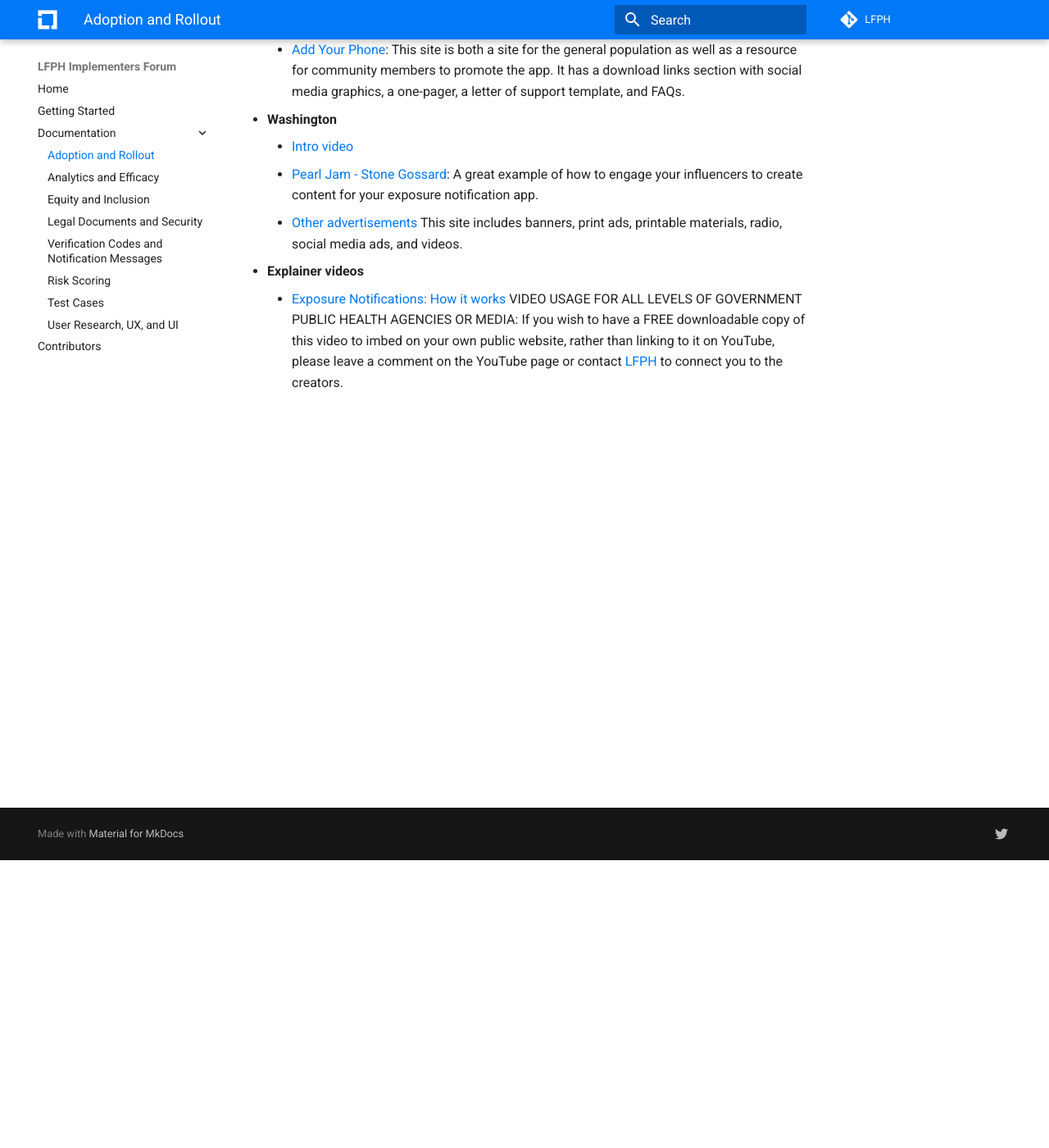
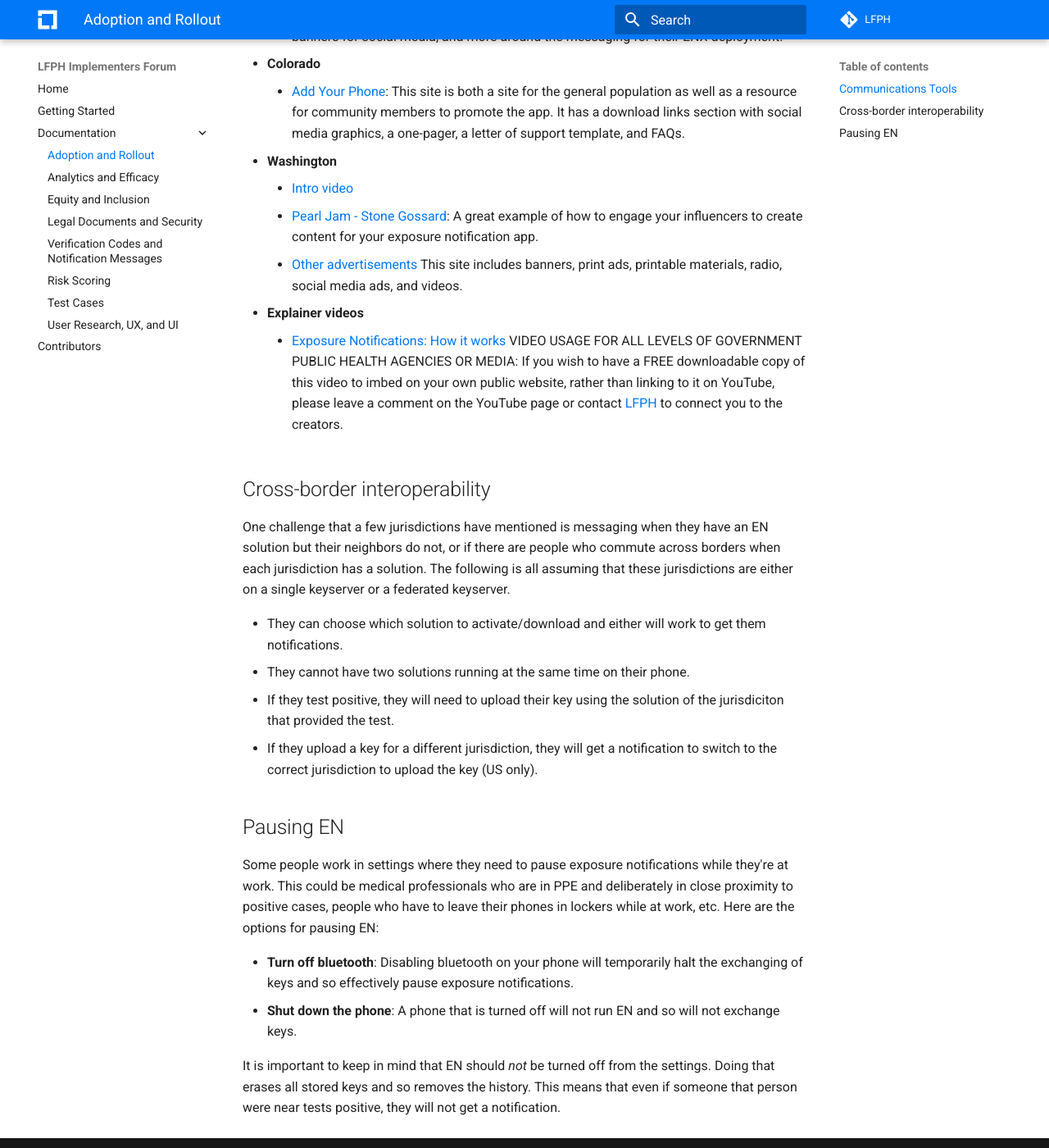
Before and after one commit to lfph/implementers-forum, an MkDocs documentation site: the page built from docs/adoption-and-rollout.md, in a window 1280 px wide and 1400 px high, scrolled down 351 px. Shown: the whole window at 82% size. Built offline with MkDocs 1.6.1 and Material for MkDocs 9.7.7, drawn with Linux system fonts in a browser that asks for light colours; comment, search, counter and statistics services are not loaded.

Commit message:
Update adoption-and-rollout.md (#23)

```diff
--- a/docs/adoption-and-rollout.md
+++ b/docs/adoption-and-rollout.md
@@ -1,4 +1,6 @@
 # Adoption and Rollout
+
+## Communications Tools
 
 Adoption and rollout are a critical piece of making sure your EN launch goes smoothly. Below are some of the different resources that various jurisdictions have created in order to have a successful rollout.
 
@@ -13,3 +15,21 @@ Adoption and rollout are a critical piece of making sure your EN launch goes smo
 
 * **Explainer videos**
     * [Exposure Notifications: How it works](https://www.youtube.com/watch?v=qQYM25bpiLo&feature=youtu.be) VIDEO USAGE FOR ALL LEVELS OF GOVERNMENT PUBLIC HEALTH AGENCIES OR MEDIA: If you wish to have a FREE downloadable copy of this video to imbed on your own public website, rather than linking to it on YouTube, please leave a comment on the YouTube page or contact [LFPH](mailto:info@lfph.io) to connect you to the creators.
+
+## Cross-border interoperability
+
+One challenge that a few jurisdictions have mentioned is messaging when they have an EN solution but their neighbors do not, or if there are people who commute across borders when each jurisdiction has a solution. The following is all assuming that these jurisdictions are either on a single keyserver or a federated keyserver.
+
+* They can choose which solution to activate/download and either will work to get them notifications.
+* They cannot have two solutions running at the same time on their phone.
+* If they test positive, they will need to upload their key using the solution of the jurisdiciton that provided the test.
+* If they upload a key for a different jurisdiction, they will get a notification to switch to the correct jurisdiction to upload the key (US only).
+
+## Pausing EN
+
+Some people work in settings where they need to pause exposure notifications while they're at work. This could be medical professionals who are in PPE and deliberately in close proximity to positive cases, people who have to leave their phones in lockers while at work, etc. Here are the options for pausing EN:
+
+* **Turn off bluetooth**: Disabling bluetooth on your phone will temporarily halt the exchanging of keys and so effectively pause exposure notifications.
+* **Shut down the phone**: A phone that is turned off will not run EN and so will not exchange keys.
+
+It is important to keep in mind that EN should _not_ be turned off from the settings. Doing that erases all stored keys and so removes the history. This means that even if someone that person were near tests positive, they will not get a notification.
```
